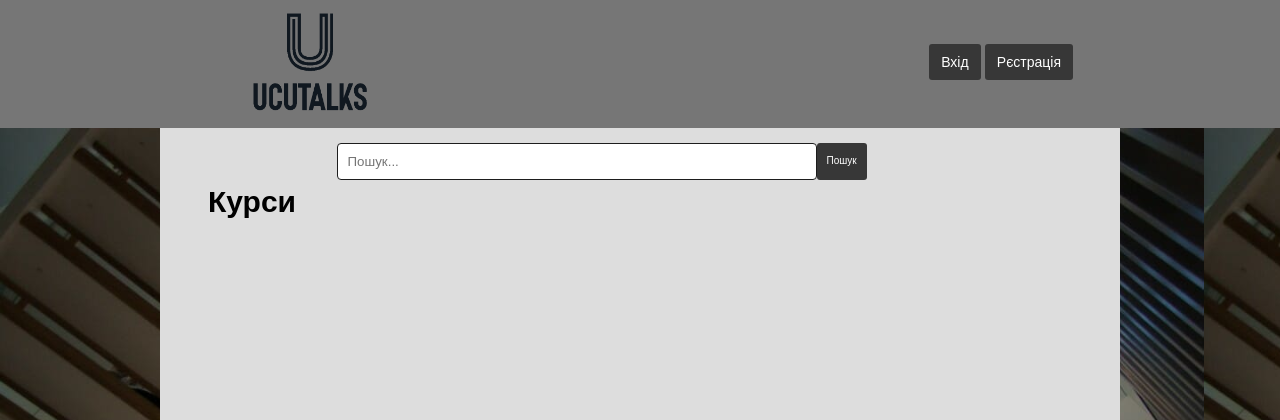
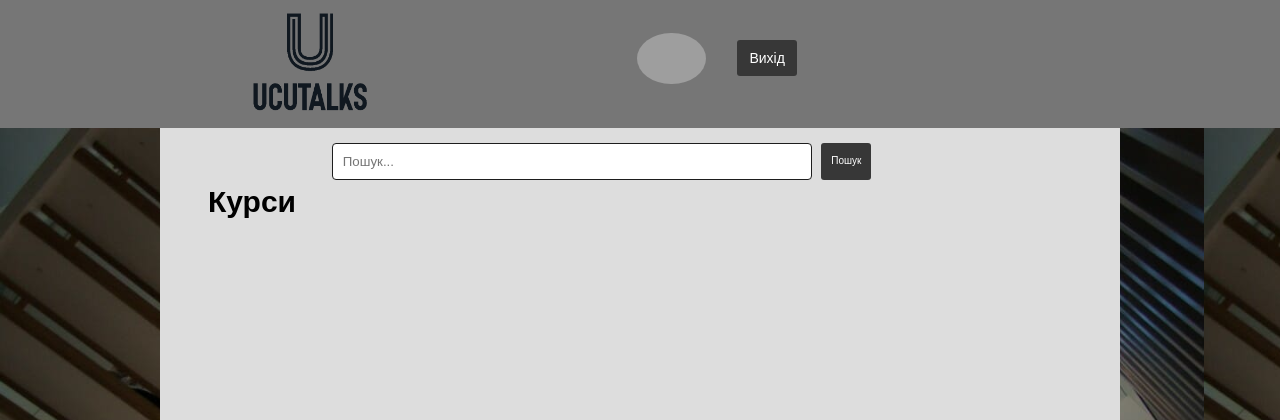
Before and after one commit to kholeksa/UCUtalks, a Flask app: template templates/index.html in a window 1280 px wide. Shown: the top 420 px of the page. Run offline with Flask 3, Linux system fonts and the light colour scheme; the template is opened without the code that fills it, so the values that code supplies are empty; the visitor is signed in with stand-in values (Sample User, id 1); parts of the project's set-up code (start-up, migrations or seed data) failed here and were passed over; grey boxes are pictures that could not be loaded.

Commit message:
Фотографія профіля + кнопка виходу

```diff
--- a/app.py
+++ b/app.py
@@ -27,19 +27,15 @@
     users = {user['email'] for user in users_db.find()}
     is_authenticated = False
 
-    def __init__(self, name, email):
+    def __init__(self, name, email, picture):
         self.name = name
         self.email = email
+        self.picture = picture
 
     def to_dict(self):
         return {
             'name': self.name,
             'email': self.email}
-
-    @classmethod
-    def get(cls, id):
-        return cls.users.get(id)
-
 
 blueprint = make_google_blueprint(
     client_id="582748017051-d1o8ek940oot1f6akhd3ab06cehnpj3s.apps.googleusercontent.com",
@@ -50,9 +46,15 @@
 
 @app.route("/login", methods=["GET", "POST"])
 def login():
-    session.clear()
     if not google.authorized:
         return redirect(url_for("google.login"))
+
+@app.route("/logout", methods=['GET', 'POST'])
+def logout():
+    session.clear()
+    user = User('Анонімний Користувач', None, None)
+    session['user'] = user.to_dict()
+    return redirect(url_for("index"))
 
 @oauth_authorized.connect_via(blueprint)
 def logged_in(blueprint, token):
@@ -60,10 +62,11 @@
     if resp.ok:
         email = resp.json()["email"]
         name = resp.json()["name"]
-        user = User(name, email)
+        profile_image = resp.json()["picture"]
+        user = User(name, email, profile_image)
         User.is_authenticated = True
         session['user'] = user.to_dict()
-        print(session.get('user'))
+        session['picture'] = profile_image
         if email not in User.users:
             users_db.insert_one({'email': email, 'name': name})
         print('Logged in as', email)
@@ -71,8 +74,9 @@
 @app.route("/")
 def index():
     if not User.is_authenticated:
-        user = User('Анонімний Користувач', None)
+        user = User('Анонімний Користувач', None, None)
         session['user'] = user.to_dict()
+    print(session.get('user'))
     return render_template("index.html", courses=courses)
 
 @app.route("/", methods=["GET", "POST"])
--- a/static/styles.css
+++ b/static/styles.css
@@ -67,13 +67,43 @@
     padding: 10px 12px;
     text-align: center;
     touch-action: manipulation;
-    margin-right: 3%;
+
 }
 
-.login_button:hover, .register_button:hover {
+.login_button:hover, .register_button:hover, .logout_button:hover {
     background-color:#272727;
 }
 
+.profile {
+    margin-bottom: 2.5%;
+    border-radius: 50%;
+    width: 15%;
+}
+
+.profile:hover {
+    animation: rotate-animation 5s infinite linear, hue-rotate-animation 5s infinite linear;
+}
+
+.logout_button {
+    background-color: #373737;
+    border-radius: 3px;
+    border-width: 0;
+    color: #373737;
+    color: white;
+    font-size: 14px;
+    cursor: pointer;
+    font-weight: 500;
+    padding: 10px 12px;
+    text-align: center;
+    touch-action: manipulation;
+    margin-left: 30%;
+}
+
+.buttons h3 {
+    font-size: 20px;
+    margin-right: 3%;
+    font-family: 'Poppins', sans-serif;
+}
 /*#############################################################################################################*/
 
 
@@ -124,6 +154,7 @@
     touch-action: manipulation;
     font-family: 'Poppins', sans-serif;
     margin-right: 8%;
+    margin-left: 1%;
 }
 
 .search-button:hover {
@@ -220,13 +251,16 @@
     100% { transform: rotate(360deg); }
 }
 
+@keyframes color-rotate-animation {
+    0% { background: hsl(0, 100%, 50%); }
+    100% { background: hsl(360, 100%, 50%); }
+}
+
 .dizhak:hover {
     width: 35%;
     height: 25%;
     border-radius: 100%;
-    /* animation: hue-rotate-animation 5s infinite linear; */
     animation: rotate-animation 5s infinite linear, hue-rotate-animation 5s infinite linear;
-    filter:saturate(8);
 }
 
 .info {
@@ -304,4 +338,10 @@
         width: 50%;
         height: 15%;
     }
+
+    .buttons h3 {
+        font-size: 16px;
+        margin-right: 3%;
+    }
+
 }
--- a/templates/index.html
+++ b/templates/index.html
@@ -12,13 +12,20 @@
             <img src="{{ url_for('static', filename='logo.png') }}" alt="Logo" class='logo'>
         </a>
         <div class ='buttons'>
+            {% if session['user'].get('email') is none %}
             <form action="{{ url_for('login') }}" method="POST" class="login">
                 <button class="login_button" name='login'>Вхід</button>
             </form>
             <form action="{{ url_for('login') }}" method="POST" class="register">
                 <button class="register_button" name='register'>Рєстрація</button>
             </form>
-
+            {% elif 'user' in session %}
+            <h3>{{ session['user']['name'] }}</h3>
+            <img src="{{ session['picture'] }}" alt="Profile Picture" class = 'profile'>
+            <form action="{{ url_for('logout') }}" method="POST" class="register">
+                <button class="logout_button" name='Logout'>Вихід</button>
+            </form>
+            {% endif %}
         </div>
     </div>
 
```
Also changed, not shown: static/course-style.css (+42 -2 lines), templates/about.html (+8 -0 lines), templates/course.html (+8 -0 lines).
